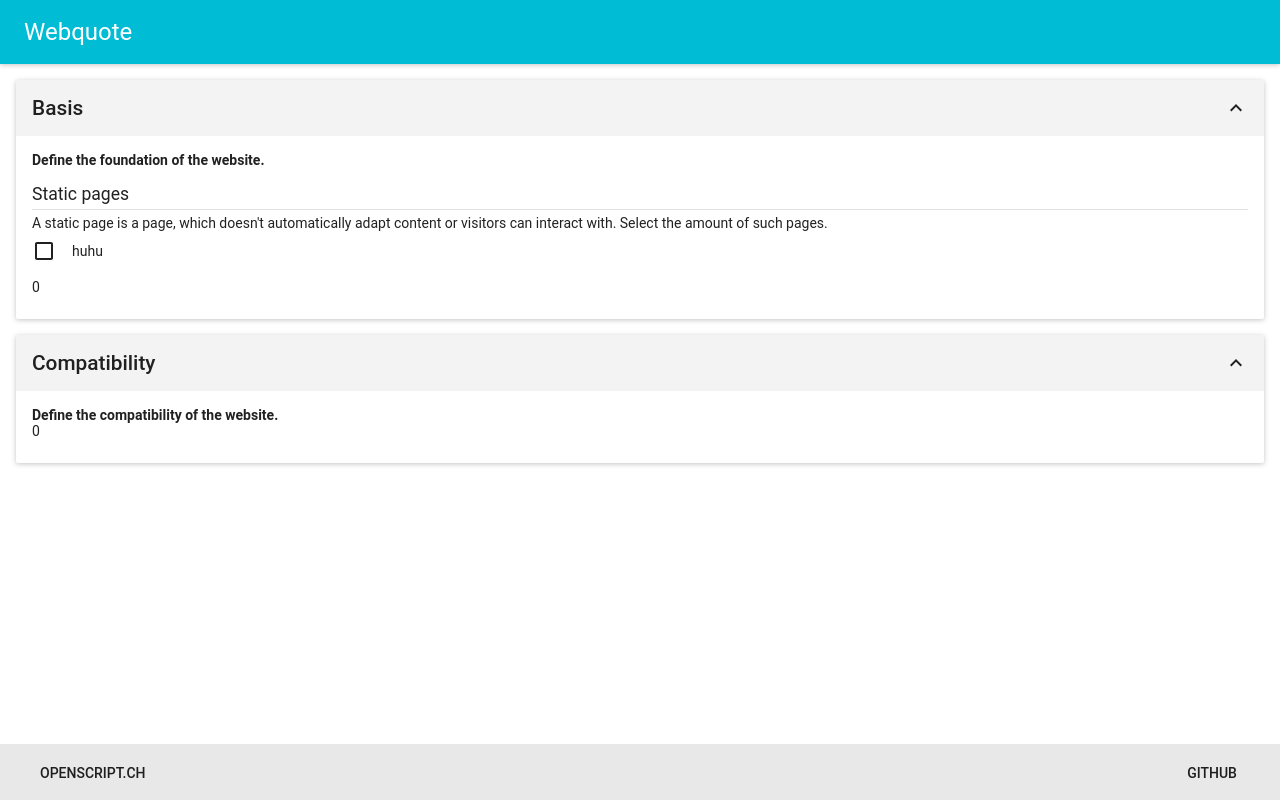
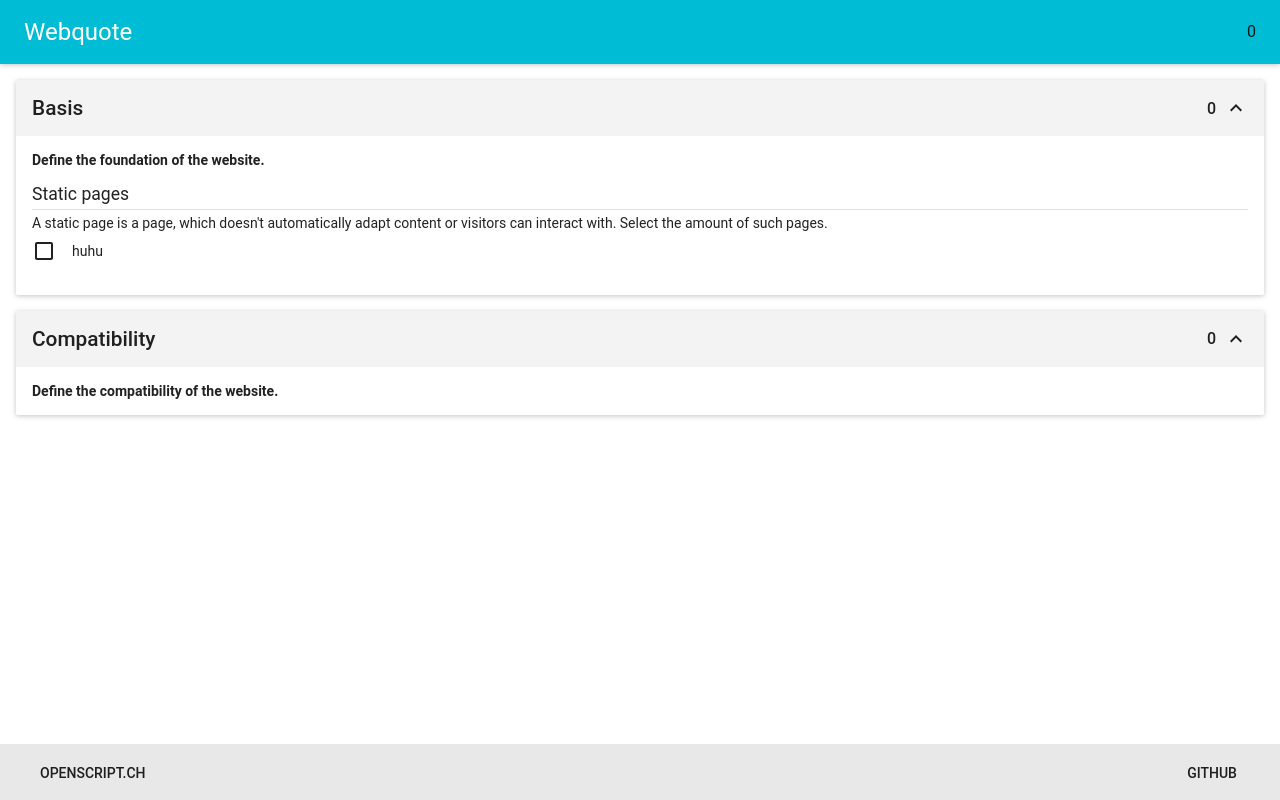
Before and after one commit to openscript/webquote, a React app: page / in a window 1280 px wide. Built offline with nearby package versions, Linux system fonts and the light colour scheme.

Commit message:
Add appbar total total

```diff
--- a/src/components/section.tsx
+++ b/src/components/section.tsx
@@ -1,10 +1,15 @@
-import {Card, CardActions, CardHeader, CardText} from 'material-ui';
+import {Card, CardHeader, CardText} from 'material-ui';
 import * as React from 'react';
 import {ReactNode} from 'react';
 import styled from 'styled-components';
+import {Total} from './total';
 
 const Description = styled.span`
   font-weight: bold;
+`;
+
+const SectionTotal = styled(Total)`
+  margin-right: 2rem;
 `;
 
 interface Props {
@@ -15,7 +20,7 @@ interface Props {
 }
 
 interface State {
-    sliderValue: number;
+    expanded: boolean;
 }
 
 export class Section extends React.Component<Props, State> {
@@ -23,32 +28,43 @@ export class Section extends React.Component<Props, State> {
         super(props);
 
         this.state = {
-            sliderValue: 0
+            expanded: true
         };
 
-        this.onSliderChange = this.onSliderChange.bind(this);
-    }
-
-    public onSliderChange(event: object, newValue: number) {
-        this.setState({sliderValue: newValue});
+        this.onExpandChange = this.onExpandChange.bind(this);
     }
 
     public render() {
         return (
-            <Card style={{marginBottom: '1rem'}} initiallyExpanded={true}>
+            <Card
+                style={{marginBottom: '1rem'}}
+                containerStyle={{paddingBottom: 0}}
+                initiallyExpanded={true}
+                onExpandChange={this.onExpandChange}
+            >
                 <CardHeader
                     title={this.props.title}
                     titleStyle={{fontSize: '1.3em'}}
-                    style={{background: '#f3f3f3'}}
+                    style={{
+                        background: '#f3f3f3',
+                        display: 'flex',
+                        justifyContent: 'space-between',
+                        alignItems: 'center'
+                    }}
                     showExpandableButton={true}
                     actAsExpander={true}
-                />
-                <CardText expandable={true}>
+                >
+                    <SectionTotal value={this.props.total ? this.props.total : 0} />
+                </CardHeader>
+                <CardText style={{display: this.state.expanded ? 'inherit' : 'none'}}>
                     <Description>{this.props.description}</Description>
                     {this.props.children ? this.props.children : null}
-                    {this.props.total ? this.props.total : 0}
                 </CardText>
             </Card>
         );
     }
+
+    private onExpandChange(isExpanded: boolean) {
+        this.setState({expanded: isExpanded});
+    }
 }
--- a/src/components/total.tsx
+++ b/src/components/total.tsx
@@ -1,13 +1,14 @@
 import * as React from 'react';
 
 interface Props {
+    className?: string;
     value: number;
 }
 
 export class Total extends React.Component<Props, {}> {
     public render() {
         return (
-            <div>
+            <div className={this.props.className}>
                 {this.props.value}
             </div>
         );
--- a/src/containers/app.tsx
+++ b/src/containers/app.tsx
@@ -1,10 +1,12 @@
-import {AppBar, FlatButton, FontIcon, Toolbar, ToolbarGroup, ToolbarTitle} from 'material-ui';
+import {AppBar, FlatButton, Toolbar, ToolbarGroup} from 'material-ui';
 import {getMuiTheme, lightBaseTheme, MuiThemeProvider} from 'material-ui/styles';
 import * as React from 'react';
 import {connect} from 'react-redux';
 import {default as styled, injectGlobal} from 'styled-components';
+import {calculateTotal, Section} from '../models/section';
 import {State} from '../models/state';
 import {SectionsContainer} from './sections';
+import {Total} from '../components/total';
 
 /* tslint:disable:no-unused-expression */
 injectGlobal`
@@ -49,7 +51,13 @@ export class Container extends React.Component<Props, {}> {
             <MuiThemeProvider muiTheme={getMuiTheme(lightBaseTheme)}>
                 <ContainerWrapper>
                     <header>
-                        <AppBar title='Webquote' showMenuIconButton={false} />
+                        <AppBar
+                            title='Webquote'
+                            showMenuIconButton={false}
+                            iconElementRight={<Total value={calculateTotal(this.props.state.sections)} />}
+                            iconStyleRight={{margin: 0, lineHeight: '64px'}}
+                        />
+
                     </header>
                     <MainWrapper>
                         <SectionsContainer />
--- a/src/containers/sections.tsx
+++ b/src/containers/sections.tsx
@@ -1,7 +1,7 @@
 import * as React from 'react';
 import {connect} from 'react-redux';
 import {Section} from '../components/section';
-import {Item} from '../models/item';
+import {calculateSectionTotal} from '../models/item';
 import {State} from '../models/state';
 import {ItemsContainer} from './items';
 
@@ -10,10 +10,6 @@ interface Props {
 }
 
 export class Container extends React.Component<Props, {}> {
-    private static calculateSectionTotal(items: Item[]) {
-        return items.reduce((sum, item) => item.total ? sum + item.total : sum, 0);
-    }
-
     public render() {
         return (
             <div>
@@ -23,7 +19,7 @@ export class Container extends React.Component<Props, {}> {
                             key={s.id}
                             title={s.title}
                             description={s.description}
-                            total={Container.calculateSectionTotal(s.items)}
+                            total={calculateSectionTotal(s.items)}
                         >
                             <ItemsContainer items={s.items} />
                         </Section>
--- a/src/models/item.ts
+++ b/src/models/item.ts
@@ -30,3 +30,7 @@ export const defaultItem: Item = {
     total: 0,
     type: {discriminator: 'NoneItem'}
 };
+
+export const calculateSectionTotal = (items: Item[]) => {
+    return items.reduce((sum, item) => item.total ? sum + item.total : sum, 0);
+};
--- a/src/models/section.ts
+++ b/src/models/section.ts
@@ -1,4 +1,4 @@
-import {Item} from './item';
+import {calculateSectionTotal, Item} from './item';
 
 export interface Section {
     id: string;
@@ -13,3 +13,7 @@ export const defaultSection: Section = {
     description: '',
     items: [],
 };
+
+export const calculateTotal = (sections: Section[]) => {
+    return sections.reduce((sum, section) => sum + calculateSectionTotal(section.items), 0);
+};
```
